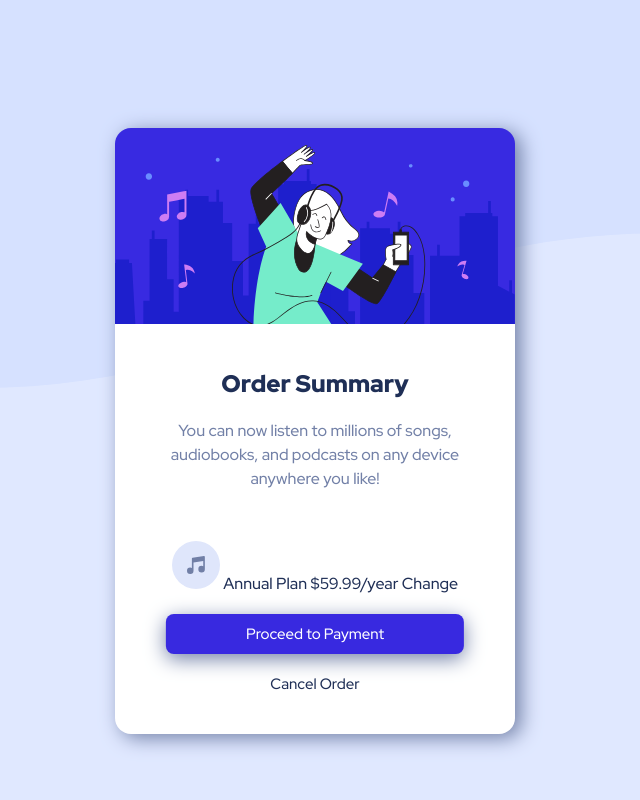
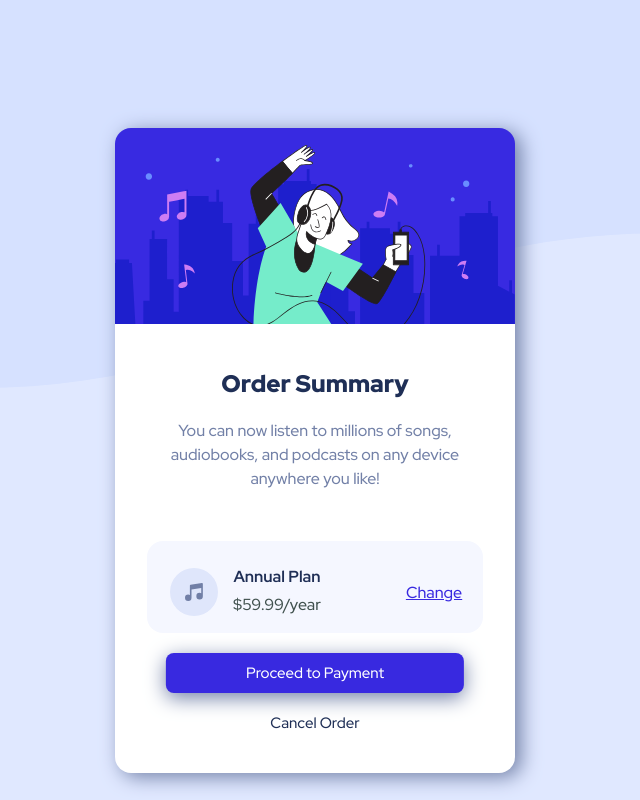
Before and after one commit to Jcob4356/test2, a plain HTML site: page index.html in a window 1280 px wide. Shown: the whole page, without its empty margins (325-965 px from the left). Drawn offline with Linux system fonts and the light colour scheme.

Commit message:
Add files via upload

```diff
--- a/css/styles.css
+++ b/css/styles.css
@@ -45,7 +45,6 @@ p {
   font-size: 24px;
   font-weight: 900;
 }
-
 .dscrpt{
   color: hsl(224, 23%, 55%);
   width: 80%;
@@ -57,6 +56,45 @@ p {
 
 .hero-img {
   object-fit: cover;
+}
+
+.payment{
+  background-color: hsl(225, 100%, 98%);
+  width: 80%;
+  margin:auto;
+  height: 10vh;
+  padding: 3% 2% 0.1%;
+  border-radius: 16px;
+}
+
+.fl{
+float: left;
+}
+
+.note-img{
+  margin: 15px;
+  float: left;
+}
+
+.plan{
+line-height: 0.4;
+}
+
+.price{
+color: hsl(224, 23%, 55%);
+
+}
+
+.plan-change{
+  display: inline-block;
+  float: right;
+  margin: 9% 4% 0 0;
+  color: hsl(245, 75%, 52%);
+}
+
+.plan-change:hover {
+color: #948cf5;
+
 }
 
 .buttons {
--- a/index.html
+++ b/index.html
@@ -34,12 +34,22 @@
         <p class="dscrpt">You can now listen to millions of songs, audiobooks, and podcasts on any
           device anywhere you like!</p>
       </div>
-      <div class="Payment">
-        <img class="note-img" src="images\icon-music.svg" alt="notes-icon">
-        Annual Plan
-        $59.99/year
+      <div class="payment">
 
-        Change
+          <img class="note-img" src="images\icon-music.svg" alt="notes-icon">
+          <div class="fl">
+          <h4 class="plan">
+            Annual Plan
+
+          </h4>
+
+          <p class="plan">
+            $59.99/year
+          </p>
+        </div>
+        <a class="plan-change" href="#">Change</a>
+
+
       </div>
       <div class="buttons">
         <button type="button" class="btn">
```
